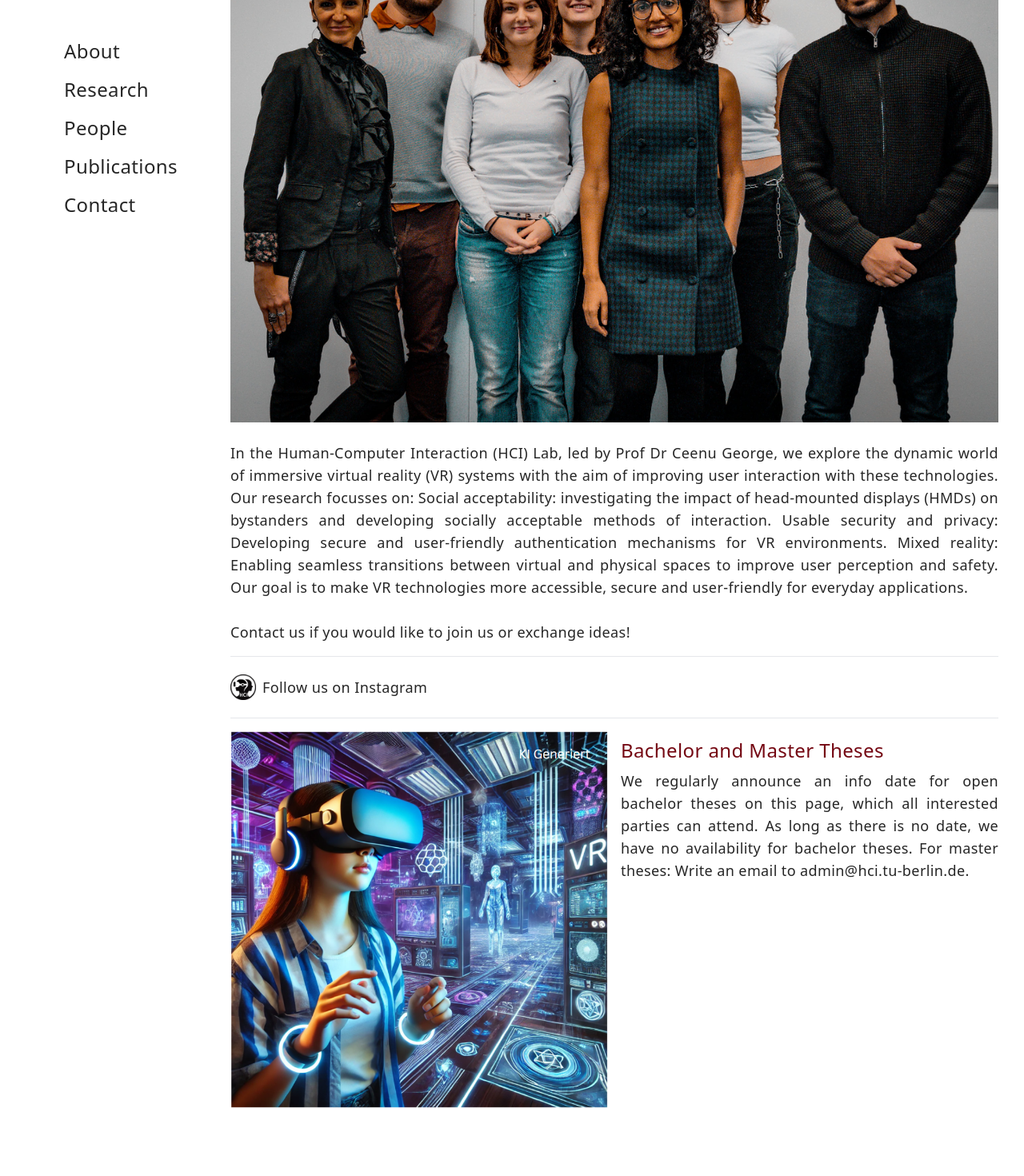
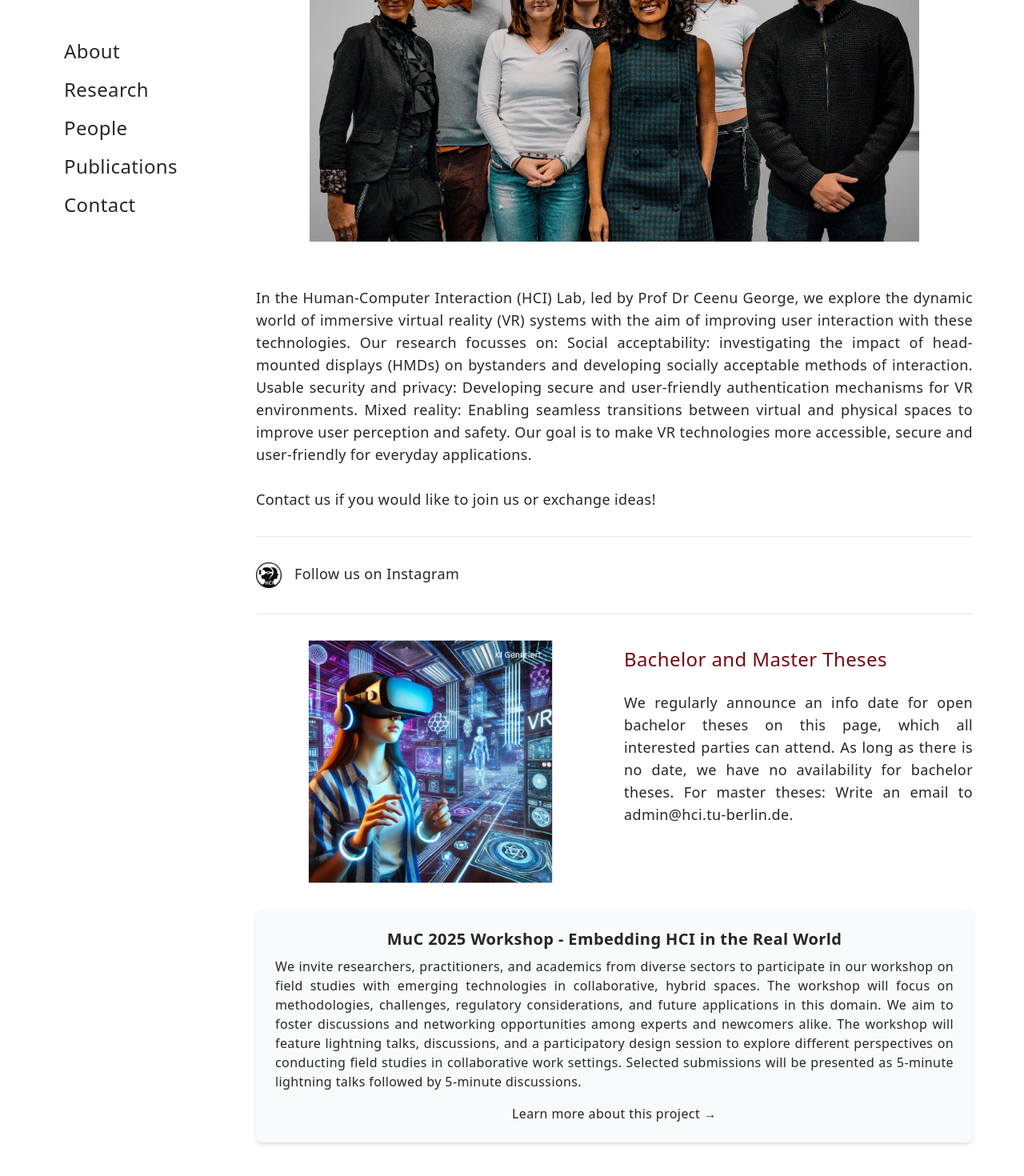
Before and after one commit to HCI-TUB/hci-tu-berlin, a Vue app in the folder hci-tu-berlin/: page /#/ in a window 1280 px wide. Shown: the part 268-1738 px from the top of the page at 80% size. Before the commit the page ends 1701 px from the top, so only its background shows below. Built offline with nearby package versions, Linux system fonts and the light colour scheme.

Commit message:
added workshop

```diff
--- a/hci-tu-berlin/src/components/ProjectCard.vue
+++ b/hci-tu-berlin/src/components/ProjectCard.vue
@@ -19,6 +19,8 @@
             muted
             class="w-[200px] h-[400px] object-cover cursor-pointer"
             @click="togglePlay($event)"
+            controlslist="nodownload"
+            disablePictureInPicture
           ></video>
         </div>
       </div>
@@ -45,14 +47,11 @@ export default {
   },
   methods: {
     togglePlay(event) {
-      const video = event.target.closest("video");
-      const mediaItem = this.media.find((item) => item.src === video.src);
+      const video = event.target;
       if (video.paused) {
         video.play();
-        mediaItem.playing = true;
       } else {
         video.pause();
-        mediaItem.playing = false;
       }
     },
   },
--- a/hci-tu-berlin/src/router.js
+++ b/hci-tu-berlin/src/router.js
@@ -29,6 +29,10 @@ const routes = [
 const router = createRouter({
   history: createWebHashHistory(),
   routes,
+  scrollBehavior(to, from, savedPosition) {
+    // Always scroll to the top of the page
+    return { top: 0 };
+  },
 });
 
 export default router;
--- a/hci-tu-berlin/src/views/AboutPage.vue
+++ b/hci-tu-berlin/src/views/AboutPage.vue
@@ -1,9 +1,15 @@
 <template>
-  <div class="w-full">
-    <h1 class="text-3xl text-left my-8">
+  <div class="w-full px-4 sm:px-6 lg:px-8 space-y-8">
+    <div class="md:text-4xl sm:text-3xl tracking-wide text-center my-8">
       Welcome to the Human-Computer Interaction Lab
-    </h1>
-    <img class="pt-2 pb-6" src="/people/hci-team.jpeg" alt="" />
+    </div>
+    <!-- Slideshow or Image Section -->
+    <img
+      class="pt-2 pb-6 relative w-full sm:w-[85%] mx-auto"
+      src="/people/hci-team.jpeg"
+      alt="HCI Team"
+    />
+    <!-- Description Section -->
     <p class="text-justify w-full text-lg">
       In the Human-Computer Interaction (HCI) Lab, led by Prof Dr Ceenu George,
       we explore the dynamic world of immersive virtual reality (VR) systems
@@ -23,9 +29,12 @@
       if you would like to join us or exchange ideas!
     </p>
     <hr class="mt-4" />
-    <div class="flex items-center mt-4">
-      <img class="w-8 mr-2" src="/assets/hci-logo.jpg" alt="hci logo" />
-      <p class="text-justify text-lg my-2">
+    <!-- Instagram Section -->
+    <div
+      class="flex flex-col items-center sm:flex-row sm:items-start mt-4 space-y-4 sm:space-y-0 sm:space-x-4"
+    >
+      <img class="w-16 sm:w-8" src="/assets/hci-logo.jpg" alt="HCI Logo" />
+      <p class="text-justify text-lg">
         <a
           class="hover:text-custom-red"
           href="https://www.instagram.com/hci_tuberlin/"
@@ -35,13 +44,14 @@
       </p>
     </div>
     <hr class="my-4" />
-    <div class="grid grid-cols-1 md:grid-cols-2 gap-4">
+    <!-- Theses Section -->
+    <div class="grid grid-cols-1 md:grid-cols-2 gap-6">
       <img
-        class="w-full max-h-32rem"
+        class="relative w-full sm:w-[70%] max-h-32rem mx-auto"
         src="/assets/hmd-photo.png"
         alt="HMD Photo"
       />
-      <div class="flex flex-col">
+      <div class="flex flex-col space-y-4">
         <h2 class="text-2xl text-justify my-2">Bachelor and Master Theses</h2>
         <p class="text-justify text-lg">
           We regularly announce an info date for open bachelor theses on this
@@ -54,12 +64,37 @@
         </p>
       </div>
     </div>
+    <!-- Featured Project Section -->
+    <div class="bg-gray-50 p-6 rounded-lg shadow-md hover:bg-red-50">
+      <div>
+        <h3 class="text-xl font-semibold mb-2">{{ featuredProject.title }}</h3>
+        <p class="text-justify mb-4">{{ featuredProject.text }}</p>
+        <router-link
+          :to="{
+            name: 'ProjektDetailPage',
+            params: { title: slugify(featuredProject.title) },
+          }"
+          class="text-custom-red hover:underline"
+          >Learn more about this project →</router-link
+        >
+      </div>
+    </div>
   </div>
 </template>
 
 <script>
+import { slugify } from "@/utils/slugify";
+import { research } from "@/data/researchData.json";
 export default {
   name: "AboutPage",
+  data() {
+    return {
+      featuredProject: research.find((project) => project.id === "1"), // Replace "1" with the ID of the desired project
+    };
+  },
+  methods: {
+    slugify,
+  },
 };
 </script>
 
--- a/hci-tu-berlin/src/views/ProjektDetailPage.vue
+++ b/hci-tu-berlin/src/views/ProjektDetailPage.vue
@@ -34,12 +34,15 @@
             v-if="item.type === 'video'"
             :src="item.src"
             muted
-            controls
-            class="w-[200px] h-[300px] object-cover"
+            class="w-[200px] h-[300px] object-cover cursor-pointer"
+            @click="togglePlay($event)"
+            controlslist="nodownload"
+            disablePictureInPicture
           ></video>
         </div>
       </div>
     </div>
+
     <!-- Dates Section -->
     <div v-if="projekt.dates" class="bg-gray-50 p-6 rounded-lg shadow-md">
       <h2 class="text-2xl tracking-widest mb-4">Workshop Dates</h2>
@@ -147,6 +150,14 @@ export default {
     goBack() {
       this.$router.push({ name: "ProjektePage" });
     },
+    togglePlay(event) {
+      const video = event.target;
+      if (video.paused) {
+        video.play();
+      } else {
+        video.pause();
+      }
+    },
   },
 };
 </script>
--- a/hci-tu-berlin/src/views/ProjektePage.vue
+++ b/hci-tu-berlin/src/views/ProjektePage.vue
@@ -12,8 +12,9 @@
             name: 'ProjektDetailPage',
             params: { title: slugify(projekt.title) },
           }"
+          class="block"
         >
-          <Projekt
+          <ProjectCard
             :title="projekt.title"
             :subtitle="projekt.subtitle"
             :media="projekt.media"
@@ -26,14 +27,14 @@
 </template>
 
 <script>
-import Projekt from "@/components/ProjectCard.vue";
+import ProjectCard from "@/components/ProjectCard.vue";
 import { research } from "@/data/researchData.json";
 import { slugify } from "@/utils/slugify";
 
 export default {
   name: "ProjektePage",
   components: {
-    Projekt,
+    ProjectCard,
   },
   data() {
     return {
```
Also changed, not shown: hci-tu-berlin/public/people/hci-team.jpeg.
